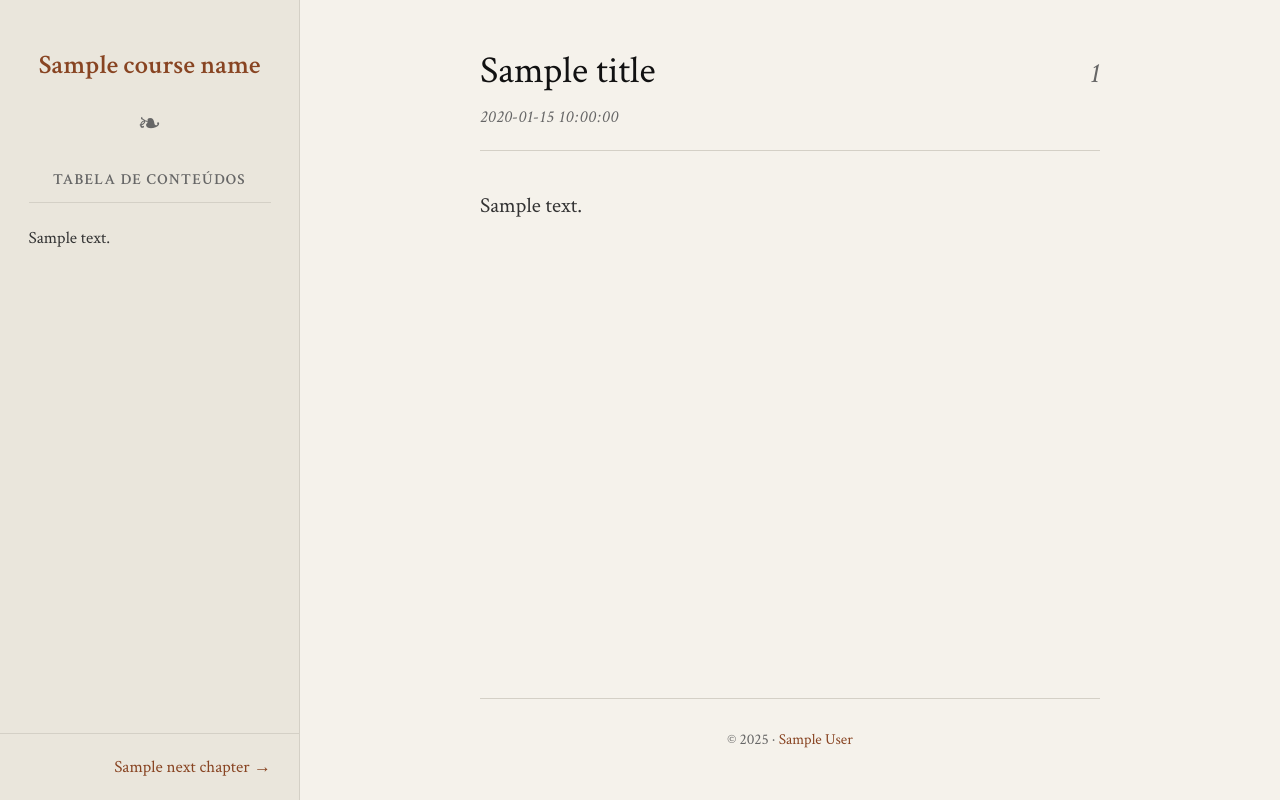
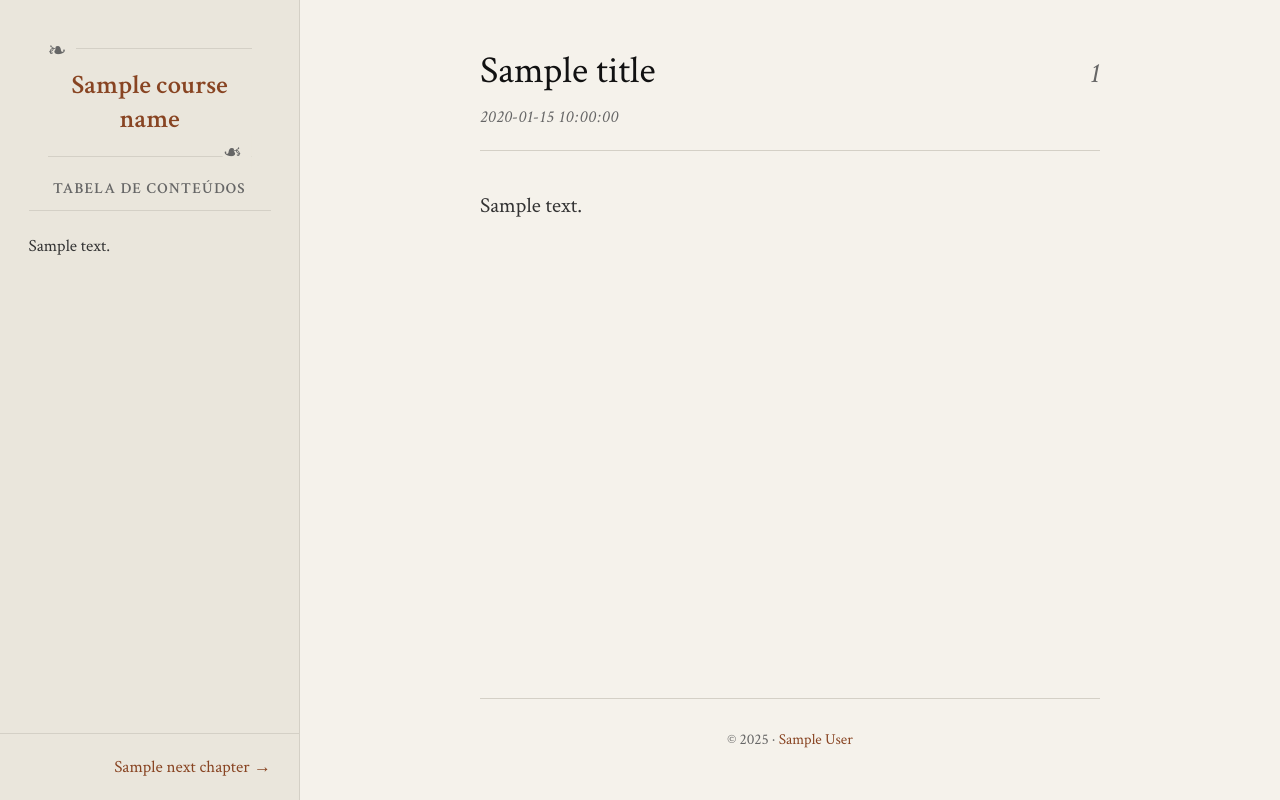
Before and after one commit to gsoaresbaptista/course-forge, a Python web app: template src/course_forge/templates/base.html in a window 1280 px wide. Run offline with Jinja, Linux system fonts and the light colour scheme; the template is opened without the code that fills it: most values are stand-ins (such as "Sample title", 1, 10 or a date in 2020).

Commit message:
feat: enhance TOC extraction, improve course naming from local configs, update KaTeX delimiters, and refine UI styling for back-links and course titles.

```diff
--- a/src/course_forge/infrastructure/markdown/mistune_markdown_renderer.py
+++ b/src/course_forge/infrastructure/markdown/mistune_markdown_renderer.py
@@ -48,8 +48,6 @@ class HeadingRenderer(mistune.HTMLRenderer):
             self.h2_counter += 1
             self.h3_counter = 0
 
-            roman = to_roman(self.h2_counter)
-
             if self.chapter is not None:
                 arabic = f"{self.chapter}.{self.h2_counter}"
             else:
@@ -57,7 +55,6 @@ class HeadingRenderer(mistune.HTMLRenderer):
 
             return (
                 f'<h2 id="{slug}">'
-                f'<span class="heading-roman">{roman}</span>'
                 f'<span class="heading-text">{clean_text}</span>'
                 f'<span class="heading-arabic">{arabic}</span>'
                 f"</h2>\n"
--- a/src/course_forge/templates/base.html
+++ b/src/course_forge/templates/base.html
@@ -117,7 +117,9 @@
             renderMathInElement(document.body, {
                 delimiters: [
                     { left: "$$", right: "$$", display: true },
-                    { left: "$", right: "$", display: false }
+                    { left: "$", right: "$", display: false },
+                    { left: "\\(", right: "\\)", display: false },
+                    { left: "\\[", right: "\\]", display: true }
                 ],
                 throwOnError: false
             });
--- a/src/course_forge/templates/css/base.css
+++ b/src/course_forge/templates/css/base.css
@@ -741,12 +741,18 @@ figcaption {
     font-family: var(--font-headers);
     margin-top: 0.5rem;
     letter-spacing: 0.05em;
+    text-align: center;
+    margin-bottom: 2rem;
 }
 
 /* Back Link */
 .back-link {
+    position: fixed;
+    top: 2rem;
+    left: 2rem;
+    z-index: 999;
+
     display: inline-block;
-    margin-bottom: 1rem;
     font-family: var(--font-headers);
     font-size: 0.9rem;
     text-transform: uppercase;
@@ -754,11 +760,56 @@ figcaption {
     color: var(--text-muted);
     text-decoration: none;
     transition: color 0.2s;
+    background: var(--bg);
+    /* Ensure readability over content */
+    padding: 0.5rem;
+    border-radius: 4px;
 }
 
 .back-link:hover {
     color: var(--course-accent);
 }
+
+/* Sidebar Title Styling */
+.course-title-link {
+    text-decoration: none;
+    display: block;
+    position: relative;
+    padding: 1rem 0;
+    margin: 0 1rem;
+    border-top: 1px solid var(--border);
+    border-bottom: 1px solid var(--border);
+}
+
+.course-title-link::before {
+    content: "❧";
+    position: absolute;
+    top: -0.8rem;
+    left: 0;
+    font-size: 1.2rem;
+    color: var(--text-muted);
+    background: var(--sidebar-bg);
+    padding-right: 0.5rem;
+}
+
+.course-title-link::after {
+    content: "❧";
+    position: absolute;
+    bottom: -0.9rem;
+    right: 0;
+    font-size: 1.2rem;
+    color: var(--text-muted);
+    background: var(--sidebar-bg);
+    padding-left: 0.5rem;
+    transform: scaleX(-1);
+    /* Mirror for symmetry */
+}
+
+/* Hide the old ornament if it exists in HTML */
+.sidebar-ornament {
+    display: none;
+}
+
 
 /* Tables of Contents List */
 .contents-main {
```
Also changed, not shown: src/course_forge/application/use_cases/build_site.py (+20 -14 lines), src/course_forge/infrastructure/templates/jinja_html_template_renderer.py (+21 -16 lines), src/course_forge/templates/contents.html (+4 -3 lines).
